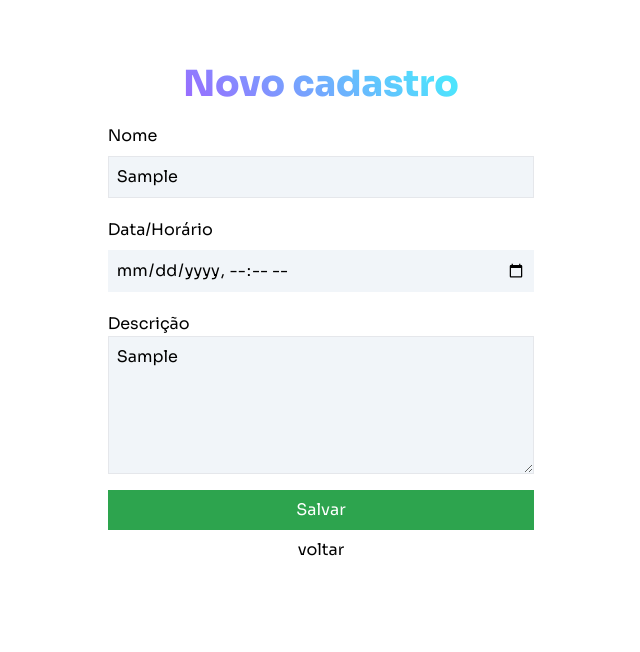
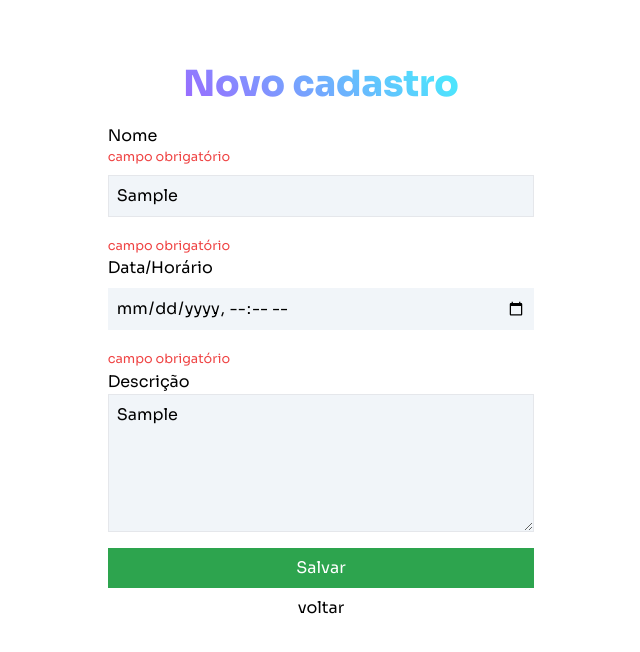
Before and after one commit to Vittor-Emanoel/agenda, a React (Vite) app: page /novo in a window 1280 px wide. Both pictures are taken after typing "Sample", "Sample" into the empty fields and a click on the button "Salvar". Shown: the top 652 px of the page, without its empty margins (319-959 px from the left). Built offline with nearby package versions, Linux system fonts and the light colour scheme; no server answers.

Commit message:
create alert component

```diff
--- a/package.json
+++ b/package.json
@@ -18,6 +18,7 @@
     "phosphor-react": "^1.4.1",
     "react": "^18.2.0",
     "react-dom": "^18.2.0",
+    "react-hook-form": "^7.43.0",
     "react-router-dom": "^6.8.0"
   },
   "devDependencies": {
--- /dev/null
+++ b/src/components/alert/index.jsx
@@ -0,0 +1,26 @@
+function AlertComponent() {
+  return (
+    <div
+      class="bg-teal-100 border-t-4 border-teal-500 rounded-b text-teal-900 px-4 py-3 shadow-md"
+      role="alert"
+    >
+      <div class="flex">
+        <div class="py-1">
+          <svg
+            class="fill-current h-6 w-6 text-teal-500 mr-4"
+            xmlns="http://www.w3.org/2000/svg"
+            viewBox="0 0 20 20"
+          >
+            <path d="M2.93 17.07A10 10 0 1 1 17.07 2.93 10 10 0 0 1 2.93 17.07zm12.73-1.41A8 8 0 1 0 4.34 4.34a8 8 0 0 0 11.32 11.32zM9 11V9h2v6H9v-4zm0-6h2v2H9V5z" />
+          </svg>
+        </div>
+        <div>
+          <p class="font-bold">Sucesso!</p>
+          <p class="text-sm">Novo compromisso adicionado</p>
+        </div>
+      </div>
+    </div>
+  )
+}
+
+export default AlertComponent
--- a/src/pages/novo/index.jsx
+++ b/src/pages/novo/index.jsx
@@ -1,5 +1,6 @@
 import axios from 'axios'
 import { useState } from 'react'
+import { useForm } from 'react-hook-form'
 import { Link, useNavigate } from 'react-router-dom'
 
 function Novo() {
@@ -7,6 +8,16 @@
   const [date, setDate] = useState('')
   const [description, setDescription] = useState('')
 
+  const {
+    register,
+    handleSubmit,
+    watch,
+    setError,
+    formState: { errors },
+  } = useForm()
+  const onSubmit = (data) => console.log(data)
+
+  const watchPassword = watch('name')
   const navigate = useNavigate()
 
   const hoToBack = () => {
@@ -24,10 +35,11 @@
           description: description,
         }
       )
-      alert(`Cadastrado com sucesso`)
       await hoToBack()
     } catch (error) {
-      console.log(error)
+      setError('input', {
+        type: 'required',
+      })
     }
   }
 
@@ -37,8 +49,13 @@
         Novo cadastro
       </h1>
 
-      <form action="" className="flex flex-col">
+      <form onSubmit={handleSubmit(onSubmit)} className="flex flex-col">
         <label htmlFor="">Nome</label>
+        {errors.input?.type === 'required' && (
+          <small role="alert" className="text-red-500">
+            campo obrigatório
+          </small>
+        )}
         <input
           className="w-full p-2 mt-2 mb-5 bg-slate-100 border"
           type="text"
@@ -46,6 +63,13 @@
           placeholder="Digite o nome do seu compromisso..."
           onChange={(e) => setName(e.target.value)}
         />
+
+        {errors.input?.type === 'required' && (
+          <small role="alert" className="text-red-500">
+            {' '}
+            campo obrigatório
+          </small>
+        )}
         <label htmlFor="">Data/Horário</label>
         <input
           className="w-full bg-slate-100 p-2 mt-2 mb-5"
@@ -53,6 +77,12 @@
           value={date}
           onChange={(e) => setDate(e.target.value)}
         />
+        {errors.input?.type === 'required' && (
+          <small role="alert" className="text-red-500">
+            {' '}
+            campo obrigatório
+          </small>
+        )}
         <label htmlFor="">Descrição</label>
         <textarea
           className="border bg-slate-100 p-2"
```
Also changed, not shown: 1 other file (tests, documents, lock files or other folders).
